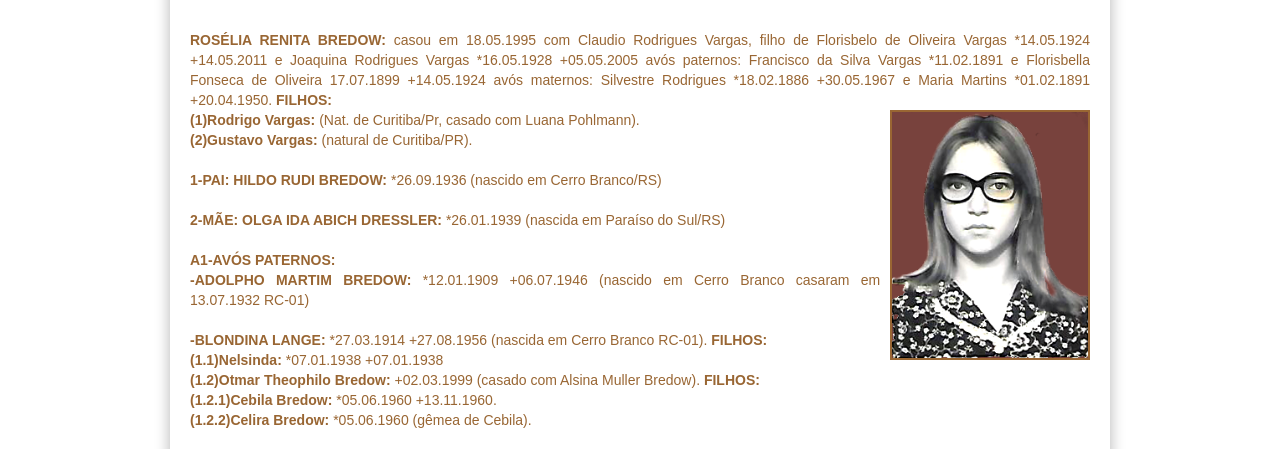
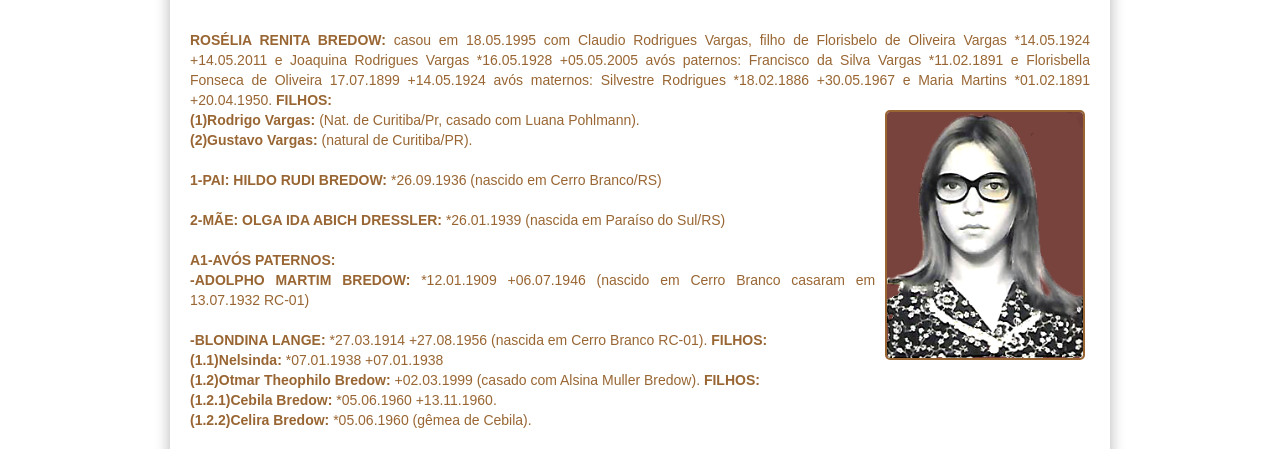
Before and after one commit to claudiovargas1955/claudiovargas1955.github.io, a Jekyll site: the page built from _pages/arvore-genealogica-de-roselia-renita-bredow.html, in a window 1280 px wide. Shown: the part 917-1366 px from the top of the page. Built offline with Jekyll 4.4.1, drawn with Linux system fonts in a browser that asks for light colours; some web fonts are replaced.

Commit message:
Update arvore-genealogica-de-roselia-renita-bredow.html

```diff
--- a/_pages/arvore-genealogica-de-roselia-renita-bredow.html
+++ b/_pages/arvore-genealogica-de-roselia-renita-bredow.html
@@ -68,7 +68,7 @@
     }
 
      .dir1{border:#996633 solid 2px;
-            border-radius: 100%;
+            border-radius: 5px;
             margin-left:10px;
             margin-right: 5px;
 </style>
@@ -81,7 +81,7 @@
 +14.05.2011 e Joaquina Rodrigues Vargas *16.05.1928 +05.05.2005 avós paternos: Francisco da Silva Vargas *11.02.1891 e Florisbella
 Fonseca de Oliveira 17.07.1899 +14.05.1924 avós maternos: Silvestre Rodrigues *18.02.1886 +30.05.1967 e Maria Martins *01.02.1891
 +20.04.1950.<b> FILHOS:</b><br/>
-  <img class="dir" style="float:right"; src="/images/ROSÉLIA 13 ANOS.png"; height="250px"; title="Rosélia 1975";/>
+  <img class="dir1" style="float:right"; src="/images/ROSÉLIA 13 ANOS.png"; height="250px"; title="Rosélia 1975";/>
 <b>(1)Rodrigo Vargas:</b>  (Nat. de Curitiba/Pr, casado com Luana Pohlmann).<br/>
 <b>(2)Gustavo Vargas:</b> (natural de Curitiba/PR).<br/><br/>
 
```
